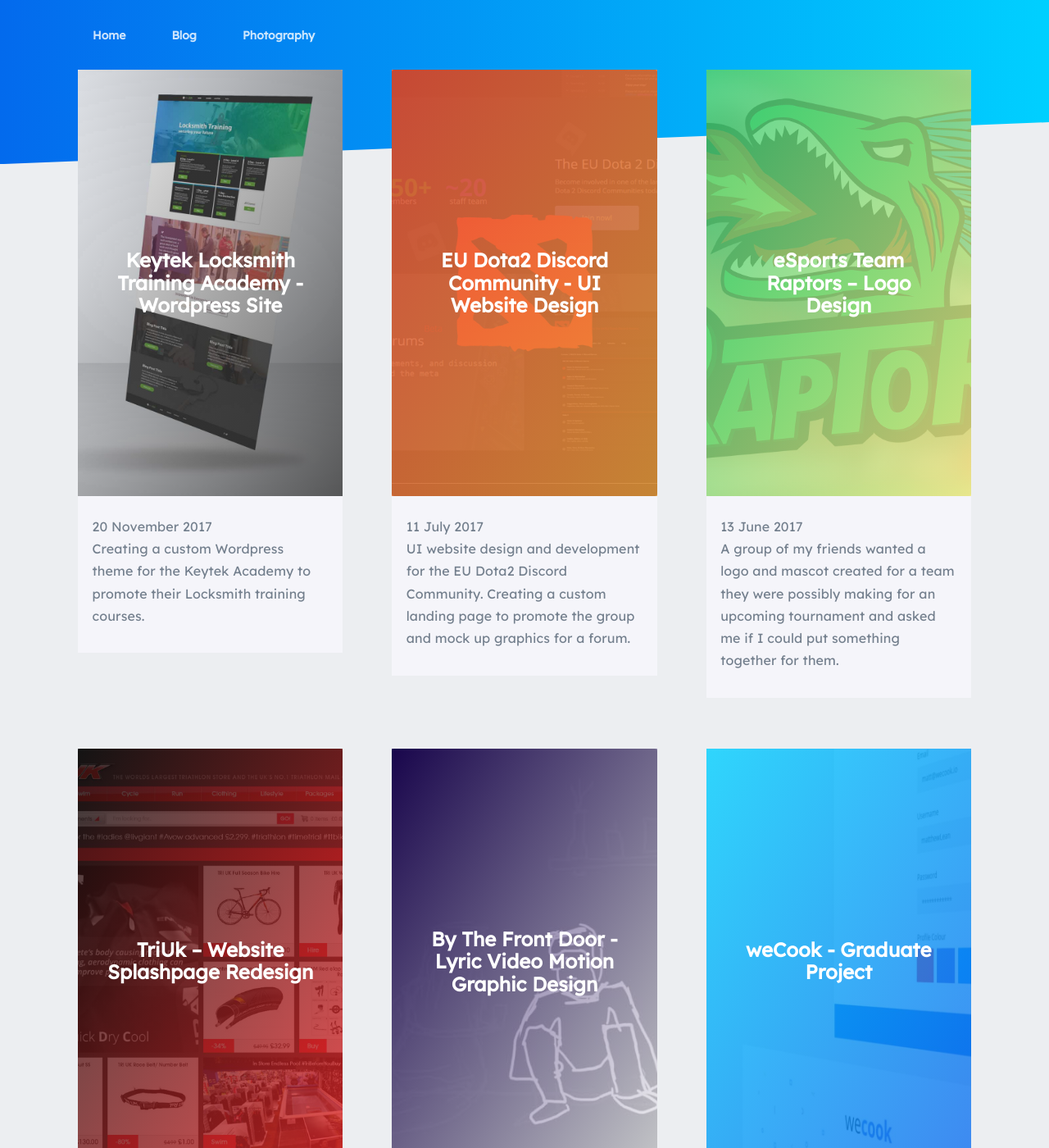
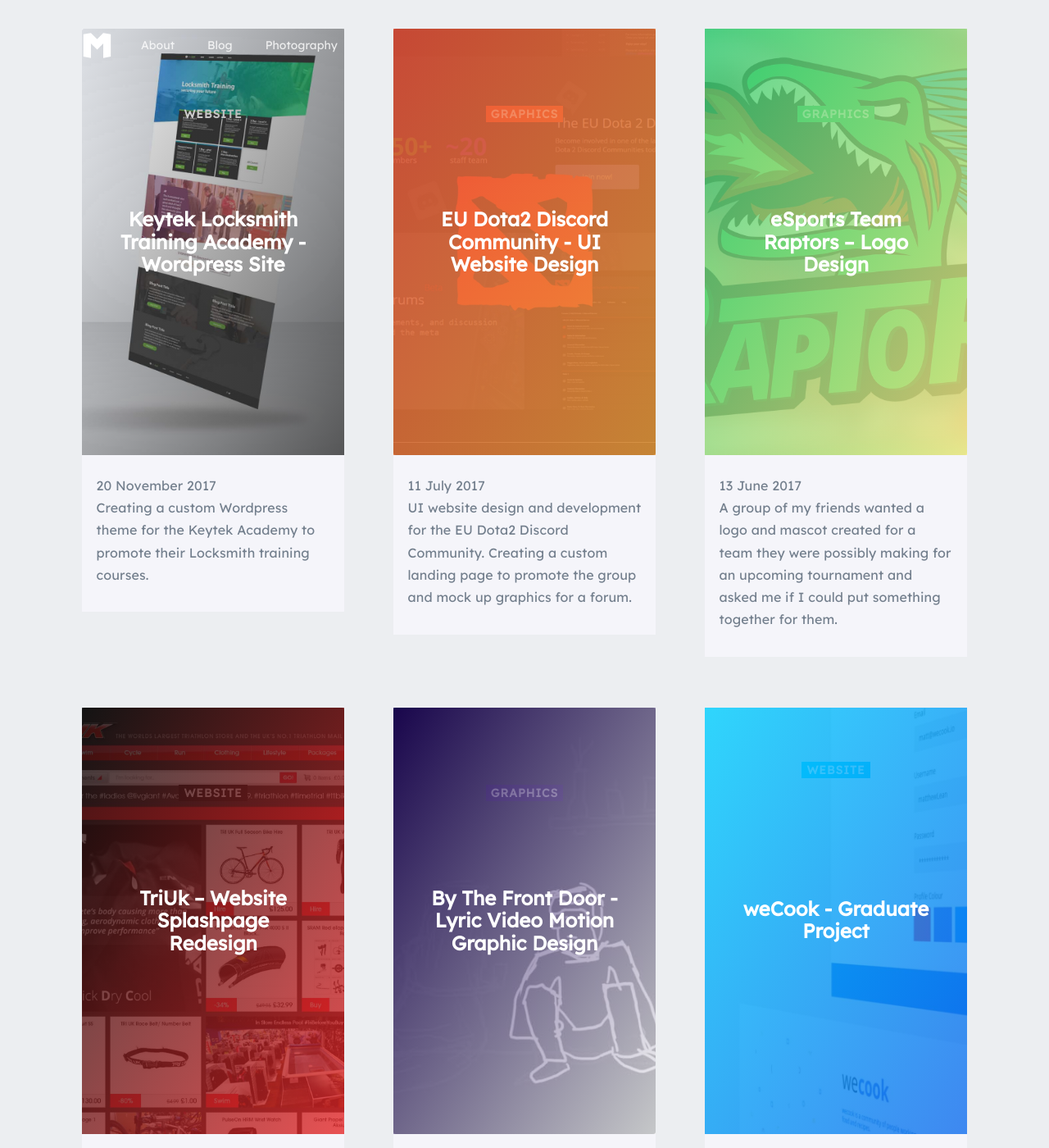
Before and after one commit to matthewlean/matthewlean.github.io, a Jekyll site: the page built from blog.html, in a window 1280 px wide and 1400 px high. Shown: the whole window at 82% size. Built offline with Jekyll 4.4.1, drawn with Linux system fonts in a browser that asks for light colours; nearby versions of some CDN libraries; some of the changed text lies outside the part shown.

Commit message:
Bootstrap Nav
Adding new bootstrap nav on the header-main.html . Added js to add a class on scroll

```diff
--- a/_includes/header-main.html
+++ b/_includes/header-main.html
@@ -1,24 +1,64 @@
-<aside>
-	<div class="banner">
-		<div class="navbar">
+<nav class="newnavbar navbar navbar-expand-lg bg-clear">
 	<div class="container">
-				<ul>
-					<li>
-						<a href="/">Home</a>
+
+		<a href="/" class="nav-link">
+
+			<svg class="navlogo" alt="Matthew Lean M Logo" xmlns="http://www.w3.org/2000/svg" baseProfile="basic"
+				viewBox="0 0 500 500">
+				<defs />
+				<path fill="#fff"
+					d="M251 321l103-104 3-3v254l131-24V55L357 31 250 138 142 31 11 55v389l131 24V213l109 108 92-92 14-15" />
+			</svg>
+
+
+		</a>
+
+		<button class="navbar-toggler collapsed" type="button" data-toggle="collapse" data-target="#navbarText"
+			aria-controls="navbarText" aria-expanded="false" aria-label="Toggle navigation">
+			<span class="icon-bar top-bar"></span>
+			<span class="icon-bar middle-bar"></span>
+			<span class="icon-bar bottom-bar"></span>
+		</button>
+
+		<div class="collapse navbar-collapse" id="navbarText">
+			<ul class="navbar-nav mr-auto">
+
+				<li class="nav-item">
+					<a class="link" href="/about">About</a>
 				</li>
-					<li>
-						<a href="/blog/">Blog</a>
+				<li class="nav-item">
+					<a class="link" href="/blog">Blog</a>
 				</li>
-					<li>
-						<a href="/photography/">Photography</a>
+				<li class="nav-item">
+					<a class="link" href="/photography">Photography</a>
 				</li>
+
 			</ul>
+			<!-- <ul class="navbar-nav">
+				<li class="nav-item">
+					<a class="nav-link nav-login" routerLink="/login" routerLinkActive="active">Login</a>
+				</li>
+				<li class="nav-item" style="display: flex;
+			  align-items: center;">
+					<a class=" nav-login btn btn-primary" routerLink="/login" routerLinkActive="active">Sign Up</a>
+				</li>
+			</ul> -->
+			<!-- <span class="navbar-text">
+
+		</span> -->
 		</div>
 	</div>
+</nav>
 
-		<svg xmlns="http://www.w3.org/2000/svg" viewBox="0 0 100 100" preserveAspectRatio="none">
-			<polygon fill="#eceef1" points="0,100 100,0 100,100"></polygon>
-		</svg>
 
-	</div>
-</aside>
+<script>
+	$(window).scroll(function () {
+		var scroll = $(window).scrollTop();
+
+		if (scroll >= 50) {
+			$(".newnavbar").addClass("solidnav");
+		} else {
+			$(".newnavbar").removeClass("solidnav");
+		}
+	});
+</script>
--- a/_includes/main-banner.html
+++ b/_includes/main-banner.html
@@ -43,5 +43,6 @@
         </div>
       </div>
     </div>
+
   </a>
 </div>
--- a/_layouts/blog.html
+++ b/_layouts/blog.html
@@ -7,7 +7,7 @@
 
 		{% include header-main.html %}
 
-		<div class="site-container m-top-minus-150">
+		<div class="container">
 			<div class="primary">
 				<div class="projects row">
 					{% assign count = 0 %} {% for post in site.posts %} {% if post.category contains "post" %}
@@ -21,9 +21,12 @@
 										class="project-image-gradient"></div>
 									<div class="project-name">
 										{{ post.title | escape }}</div>
+									<div class="badge mt-2">
+										<span
+											style="background-color: #{{post.color-1}};">{{ post.category-type }}</span>
+									</div>
 								</div>
 								<div class="project-description">
-									<!-- <h3 class="category">{{ post.title | escape }}</h3> -->
 									<p class="date">{{ post.date | date_to_long_string }}</p>
 									<p class="description">{{ post.description | escape }}</p>
 								</div>
--- a/_posts/2016-03-06-triuk-2016-catalogue.markdown
+++ b/_posts/2016-03-06-triuk-2016-catalogue.markdown
@@ -3,7 +3,7 @@
 title: "TriUk – 2016 Catalogue Print Design"
 date:  2017-03-06
 category: jekyll post graphic print featured
-category-type: graphic
+category-type: graphics
 img: 20170306-triuk-2016-catalogue-thumb.jpg
 author: matthew_lean
 description: Near to the end of last year I started with a small team, designing the TriUk 2016 catalogue. The catalogue would be an information point to be handed out at events and in store.
--- a/_scss/navbar.scss
+++ b/_scss/navbar.scss
@@ -22,22 +22,16 @@
     display: block;
     color: #fff;
     opacity: .8;
-    font-weight: 600;
+    font-weight: 300;
     text-align: center;
-    padding: 25px 28px;
+    padding: 25px 20px;
     text-decoration: none;
 }
 .navbar ul li a:hover{
     opacity: 1;
 }
 .navlogo {
-  margin: 0;
-  float: left;
-  height:50px;
-  padding: 0 30px 0 30px;
-}
-.navbar ul a:link {
-  display: block;
+  width:35px;
 }
 .banner {
     position: relative;
@@ -60,3 +54,38 @@
   display: none;
 }
 }
+
+
+.newnavbar{
+  position: fixed;
+    z-index: 100;
+    width: 100%;
+    transition: ease all .4s;
+}
+
+.solidnav{
+  position: fixed;
+  z-index: 100;
+  background-color: #fff;
+  box-shadow: 0 8px 24px rgba(13, 13, 18, 0.04);
+  transition: ease all .4s;
+}
+
+.solidnav .navlogo path{
+  fill:#036aed;
+}
+.solidnav ul li a{
+  color:#c1bebe;
+}
+.solidnav ul li a:hover{
+  color:#007bff;
+}
+
+.icon-bar {
+  width: 27px;
+  height: 3px;
+  background-color: #ffffff;
+  display: block;
+  transition: all 0.2s;
+  margin-top: 4px;
+}
--- a/_scss/styles.scss
+++ b/_scss/styles.scss
@@ -1,106 +1,124 @@
 // Copyright 2017 Matthew Lean
 
 // Main styling // ----------------------------------
-*{margin:0;padding:0;box-sizing: border-box;}
+* {
+  margin: 0;
+  padding: 0;
+  box-sizing: border-box;
+}
 
-html, body{
+html,
+body {
   background-color: $light-grey !important;
   margin: 0;
   padding: 0;
   text-rendering: optimizeLegibility;
   -webkit-font-smoothing: antialiased;
   -moz-osx-font-smoothing: grayscale;
-  -moz-font-feature-settings: "liga" on;
+  -moz-font-feature-settings: "liga"on;
 }
-.fa{
+
+.fa {
   font-size: medium;
 }
 
-a{
-  text-decoration: none!important;
+a {
+  text-decoration: none !important;
 }
-a:hover{
-color:#3187ff
+
+a:hover {
+  color: #3187ff
 }
 
 // Helpers // ----------------------------------
-.m-top-minus-150{margin-top: -150px!important;}
-.m-top-minus-425{margin-top: -425px!important;}
-.page-wrapper{min-height: calc(100vh - 50px);}
+.m-top-minus-150 {
+  margin-top: -150px !important;
+}
+
+.m-top-minus-425 {
+  margin-top: -425px !important;
+}
+
+.page-wrapper {
+  min-height: calc(100vh - 50px);
+}
 
 // Home // ----------------------------------
-.intro h1{
-  font-size:2rem;
+.intro h1 {
+  font-size: 2rem;
 }
-.intro h2{
+
+.intro h2 {
   color: $blue-lighter;
   font-size: 1.5rem;
   line-height: 2em;
 }
+
 .intro img#avatar {
   position: relative;
   display: block;
   border-radius: 50%;
   max-width: 150px;
 }
-.social-icons{
+
+.social-icons {
   margin-top: 1em;
 }
-.social-icons ul{
+
+.social-icons ul {
   display: flex;
   flex-wrap: wrap;
   list-style-type: none;
 }
-.social-icons ul li{
+
+.social-icons ul li {
   margin-right: 25px;
   margin-left: 0;
 }
 
-.social-icons .fa-instagram{
+.social-icons .fa-instagram {
   color: #DD2A7B;
 }
-.social-icons .fa-github{
-  color:#333;
-}
-.social-icons .fa-linkedin-in{
-  color:#2867b2;
-}
-.social-icons .fa-dribbble{
-  color:#ed5490;
+
+.social-icons .fa-github {
+  color: #333;
 }
 
-.project{
+.social-icons .fa-linkedin-in {
+  color: #2867b2;
+}
+
+.social-icons .fa-dribbble {
+  color: #ed5490;
+}
+
+.project {
   max-width: 340px;
   margin: 15px;
 }
 
-.slider{
-  martin-left:-15px;
+.slider {
+  martin-left: -15px;
 }
 
 
 
-#hero-header p{
+#hero-header p {
   max-width: 600px;
   color: #fff;
 }
+
 .project-image {
   height: 520px;
-    // margin-bottom: 1em;
   border-radius: 3px;
   background-position: center;
   background-size: cover;
   background-repeat: no-repeat;
   text-align: center;
   position: relative;
+}
 
-    transition: background-size 2s ease-in;
--moz-transition: background-size 2s ease-in;
--ms-transition: background-size 2s ease-in;
--o-transition: background-size 2s ease-in;
--webkit-transition: background-size 2s ease-in;
-}
-.project-image-gradient{
+.project-image-gradient {
   position: absolute;
   top: 0;
   right: 0;
@@ -108,14 +126,15 @@
   left: 0;
   opacity: .8;
 }
+
 .project-image:hover {
   cursor: pointer;
-  box-shadow: 0px 5px 20px 5px rgba(46, 51, 51, 0.2);
-  background-size: auto 120%!important;
 }
-.header-content-container .project-name{
+
+.header-content-container .project-name {
   display: initial;
 }
+
 .project-name {
   font-size: 1.5em;
   font-weight: 600;
@@ -128,7 +147,8 @@
   line-height: 1.15;
   font-family: $font-primary;
 }
-.main-project-name{
+
+.main-project-name {
   font-size: 2.5em;
   font-weight: 600;
   color: rgb(255, 255, 255);
@@ -140,8 +160,9 @@
   font-family: $font-primary;
   padding: 0px 10px;
 }
+
 .project-description {
-    font-family: $font-primary,sans-serif;
+  font-family: $font-primary, sans-serif;
   font-weight: 400;
   line-height: 1.4;
   font-size: 14px;
@@ -150,10 +171,12 @@
   color: #2e3333;
   padding: 1em 1.25em 2.25em;
 }
-.category{
+
+.category {
   font-size: 1.5em;
 
 }
+
 .projects {
   display: -webkit-box;
   display: -ms-flexbox;
@@ -164,17 +187,20 @@
   -ms-flex-pack: justify;
   justify-content: space-between;
 }
+
 .project {
-background-color:#f5f5fa;
-}
-.projects .col-lg-4{
-  margin-bottom:2em;
+  background-color: #f5f5fa;
 }
 
-.badge{
+.projects .col-lg-4 {
+  margin-bottom: 2em;
+}
+
+.badge {
   display: block;
 }
-.badge span{
+
+.badge span {
   display: inline-block;
   font-size: 14px;
   font-weight: 700;
@@ -187,8 +213,9 @@
   text-transform: uppercase;
   font-family: $font-primary;
 }
+
 // Post
-.post{
+.post {
   width: 100%;
   height: 100%;
   max-width: 720px;
@@ -196,9 +223,11 @@
   margin-right: auto;
   margin-top: 50px;
 }
-.post .img:hover{
-  cursor:pointer;
+
+.post .img:hover {
+  cursor: pointer;
 }
+
 .post p {
   font-family: $font-primary, sans-serif;
   color: $dark-grey;
@@ -210,7 +239,8 @@
   letter-spacing: .01em;
   padding: 10px 0;
 }
-.post h1{
+
+.post h1 {
   font-family: $font-primary, sans-serif;
   font-size: 3rem;
   font-weight: 700;
@@ -220,15 +250,18 @@
   letter-spacing: -.028em;
   margin: 0;
 }
-.post img{
+
+.post img {
   width: 100%;
   height: auto;
   margin: 30px 0 30px 0;
 }
-a.image{
-      border-bottom: none!important;
+
+a.image {
+  border-bottom: none !important;
 }
-.post .meta{
+
+.post .meta {
   font-size: 1em;
   padding: 0;
 }
@@ -239,16 +272,18 @@
   margin: 0 auto;
   box-sizing: border-box
 }
+
 .primary {
   display: flex;
   margin: 20px 0 0 0;
   border-radius: 4px;
 }
 
-.main-title{
+.main-title {
   margin: 0 0 10px 0;
 }
-.title-fill{
+
+.title-fill {
   padding: 20px 20px 20px 30px;
   background-color: #fff;
   border-radius: 3px 3px 0 0;
@@ -277,13 +312,16 @@
   flex-direction: column;
   justify-content: center;
 }
+
 .columns.is-variable .column {
   padding-left: var(--columnGap);
   padding-right: var(--columnGap);
 }
+
 .columns.is-variable.is-1 {
   --columnGap: 0.25rem;
 }
+
 .columns.is-variable {
   --columnGap: 0.75rem;
   margin-left: -webkit-calc(-1 * var(--columnGap));
@@ -300,17 +338,19 @@
   padding-bottom: 0;
   padding-right: 0;
 }
-.primary .links .columns  {
+
+.primary .links .columns {
   height: 100%;
   margin-bottom: 0;
   margin-top: 0;
 }
 
-.primary .links .column:nth-child(-n+3){
-  padding-top:0;
+.primary .links .column:nth-child(-n+3) {
+  padding-top: 0;
 }
-.primary .links .column:nth-child(+n+4){
-  padding-top:0;
+
+.primary .links .column:nth-child(+n+4) {
+  padding-top: 0;
   padding-bottom: 0;
 }
 
@@ -320,16 +360,20 @@
   justify-content: center;
   align-items: center;
 }
-.primary .links .columns  .column a {
-  width:100%;
+
+.primary .links .columns .column a {
+  width: 100%;
   height: 100%;
   border-radius: 3px;
   background-color: #fff;
   float: left;
-  display:flex;justify-content:center;align-items:center;
+  display: flex;
+  justify-content: center;
+  align-items: center;
   transition: ease 0.3s;
 }
-.primary .columns .column a:hover{
+
+.primary .columns .column a:hover {
   background: #036aed;
   color: #fff;
   box-shadow: rgba(46, 51, 51, 0.2) 0px 5px 20px 5px;
@@ -349,8 +393,9 @@
 .primary .content-wrap {
   background-color: #fff;
   border-radius: 3px;
-    box-shadow: 0px 8px 24px rgba(13,13,18,0.04);
+  box-shadow: 0px 8px 24px rgba(13, 13, 18, 0.04);
 }
+
 .primary .columns .column .description a:hover {
   background: 0 0;
   color: #000;
@@ -407,29 +452,34 @@
   .site-container {
     max-width: 90%;
   }
+
   .home .site-container {
     width: 90%;
   }
+
   .primary {
     height: inherit;
     overflow: hidden;
   }
 
-.primary .content-wrap .content{
+  .primary .content-wrap .content {
     width: auto;
   }
-.primary .content-wrap-alt{
+
+  .primary .content-wrap-alt {
     margin: 20px 0 0 0;
     width: 100%;
   }
-.project:last-child{
-  margin: 0 ;
+
+  .project:last-child {
+    margin: 0;
   }
 
   .post {
     width: 90%;
   }
-.post p{
+
+  .post p {
     font-size: 17px;
   }
 }
@@ -441,34 +491,41 @@
     height: 100px;
     transition: ease 0.4s;
   }
+
   .primary .content-wrap .image {
     width: 100%;
-    display:flex;justify-content:center;align-items:center;
+    display: flex;
+    justify-content: center;
+    align-items: center;
   }
+
   .project {
     width: 100%;
   }
 
-.primary .links .column:nth-child(-n+4){
-  padding-top:0;
+  .primary .links .column:nth-child(-n+4) {
+    padding-top: 0;
     padding-bottom: var(--columnGap);
   }
-.primary .links .column:nth-child(+n+5){
-  padding-top:0;
+
+  .primary .links .column:nth-child(+n+5) {
+    padding-top: 0;
     padding-bottom: inherit;
   }
 }
 
 /*Tiny Screen */
 @media (max-width: 768px) {
-.primary .links{
-  padding:0;
+  .primary .links {
+    padding: 0;
     margin: 1em 0;
   }
-.primary .links .columns .column a{
+
+  .primary .links .columns .column a {
     height: 3em;
   }
-.primary .content-wrap img{
+
+  .primary .content-wrap img {
     width: 160px;
     margin: 0 auto;
   }
```
Also changed, not shown: _layouts/default-home.html (+5 -4 lines), _layouts/default-post.html (+12 -3 lines), _scss/header.scss (+37 -27 lines), assets/site-brand/m.svg (added), 1 other file. Lines whose indentation alone changed are shown as unchanged.
